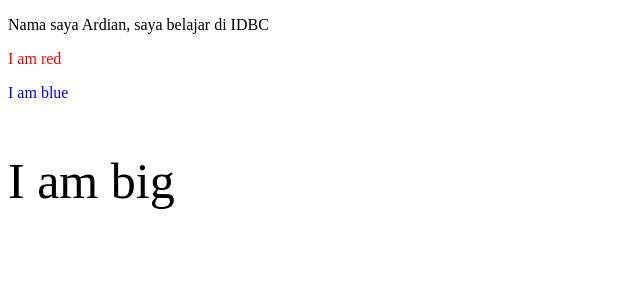
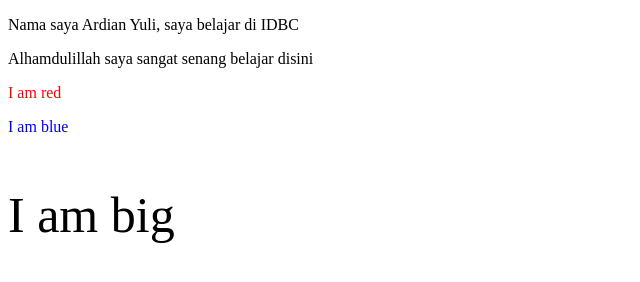
Before and after one commit to ardianyuse/ardian-portfolio, a plain HTML site: page index.html in a window 1280 px wide. Shown: the whole page, without its empty margins (0-640 px from the left). Drawn offline with Linux system fonts and the light colour scheme.

Commit message:
tambah kesan

```diff
--- a/index.html
+++ b/index.html
@@ -2,7 +2,8 @@
 <html>
 <body>
 
-<p>Nama saya Ardian, saya belajar di IDBC</p>
+<p>Nama saya Ardian Yuli, saya belajar di IDBC</p>
+<p>Alhamdulillah saya sangat senang belajar disini</p>
 <p style="color:red;">I am red</p>
 <p style="color:blue;">I am blue</p>
 <p style="font-size:50px;">I am big</p>
```
